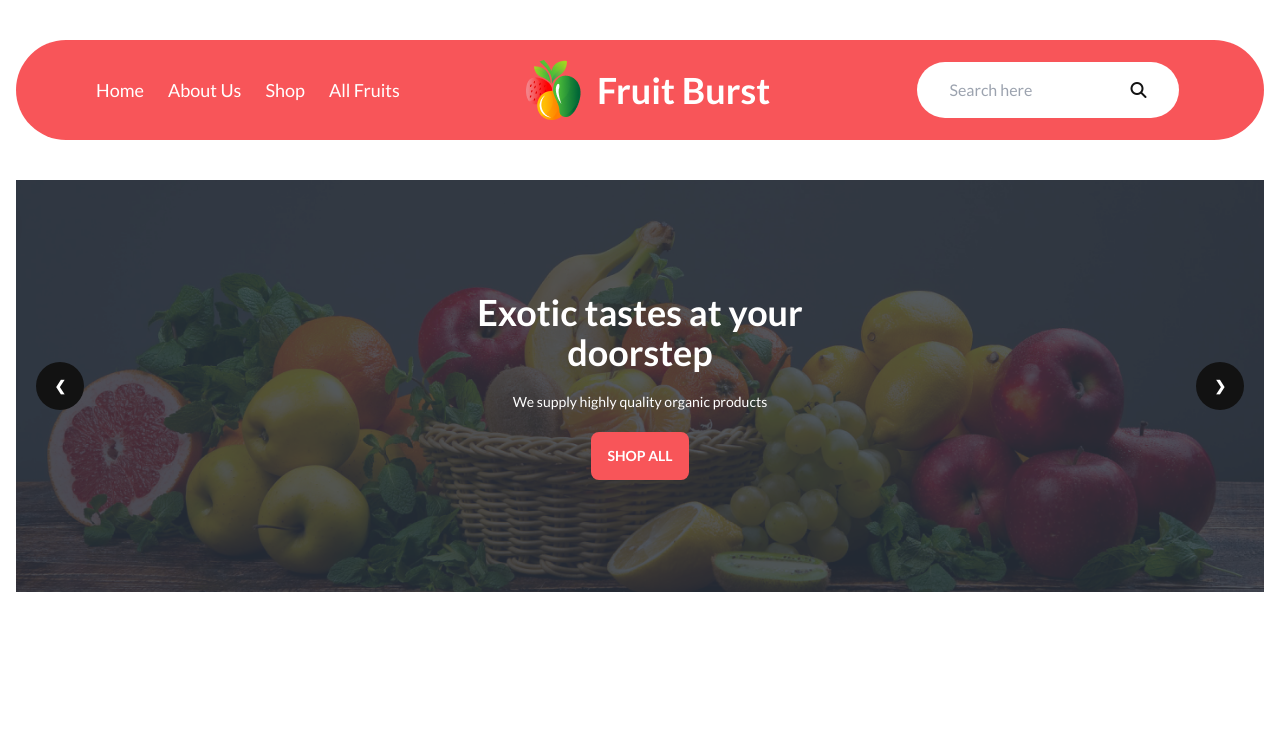
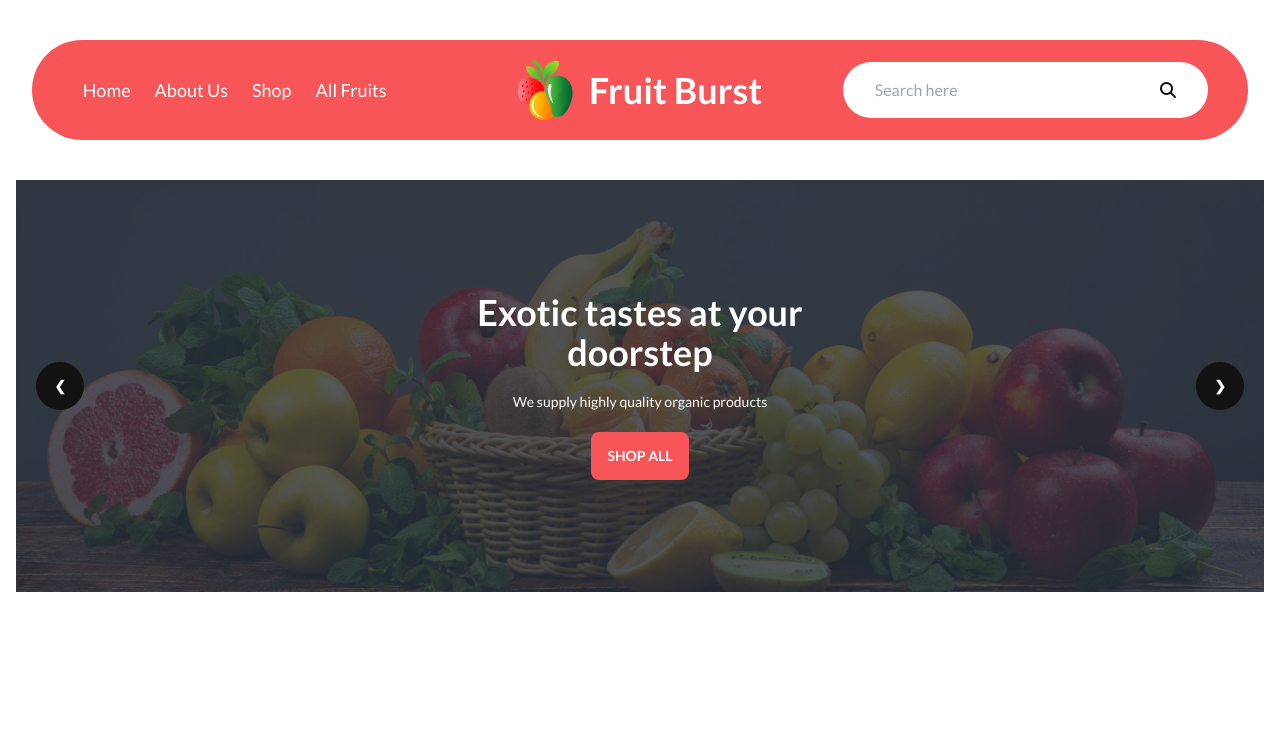
Before and after one commit to Subena-Khatun/Assignment-3-fruit-brust, a plain HTML site: page index.html in a window 1280 px wide. Shown: the top 729 px of the page. Drawn offline with nearby package versions, Linux system fonts and the light colour scheme; grey boxes are pictures that could not be loaded.

```diff
--- a/index.html
+++ b/index.html
@@ -50,8 +50,8 @@
               </ul>
             </div>
         </div>
-        <nav class="my-10 hidden lg:block">
-            <div class="container  mx-auto  grid lg:grid-cols-3 justify-between items-center bg-[#F85559] py-5 rounded-full pl-8 px-4">
+        <nav class="my-10 hidden lg:block px-4">
+            <div class="container mx-auto grid grid-cols-3 justify-center items-center  bg-[#F85559] py-5 rounded-full  ">
                 <div class="">
                     <ul class="grid grid-flow-col gap-2 text-[#ffffff] justify-center text-lg">
                         <li class="px-2"><a href="">Home</a></li>
@@ -64,12 +64,11 @@
                     <img src="./images/logo.png" alt="">
                     <h2 class="text-4xl text-[#ffffff] font-bold">Fruit Burst</h2>
                 </div>
-                <div class="flex flex-row justify-around text-right">
-                    <form class="bg-[#ffffff]  px-8 py-4 rounded-full" action="" >
-                        <input type="text" value="" placeholder="Search here" class="text-[#121212]">
-                        <i class="fa fa-search text-[#121212]"></i>
-                    </form>
-                </div>
+                <form class="bg-[#ffffff]  px-8 py-4 mr-10 rounded-full" action="" >
+                    <input type="text" value="" placeholder="Search here" class="text-[#121212]">
+                    <i class="fa fa-search text-[#121212] float-right items-center mt-1"></i>
+                </form>
+
             </div>
         </nav>
         <div class="">
```
